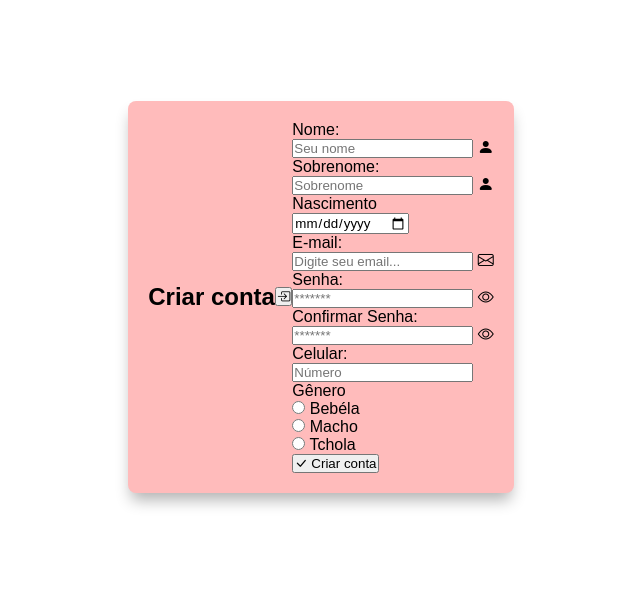
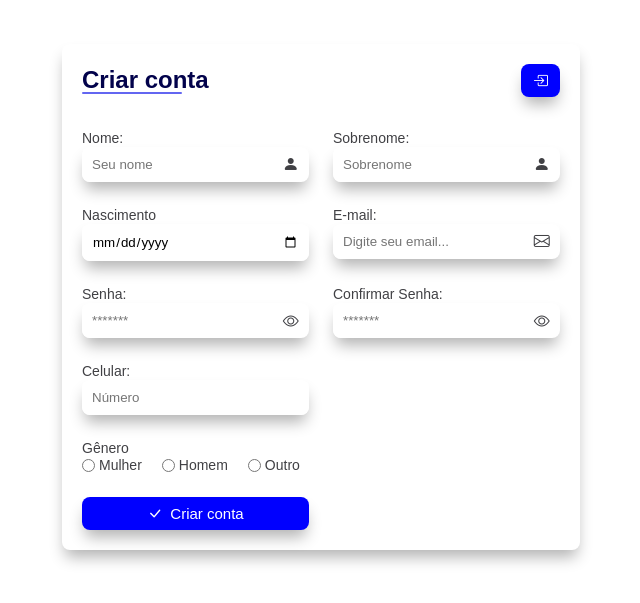
Before and after one commit to DougSantt/dstore, a website: page formulario/form.html in a window 1280 px wide. Shown: the part 103-706 px from the top of the page, without its empty margins (319-959 px from the left). Drawn offline with nearby package versions, Linux system fonts and the light colour scheme.

Commit message:
alteracao nos estilos do form em andamento

```diff
--- a/formulario/form.css
+++ b/formulario/form.css
@@ -11,6 +11,28 @@ body {
     display: flex;
     justify-content: center;
     align-items: center;
+}
+
+.btn-default {
+    background-color: blue;
+    display: flex;
+    justify-content: center;
+    align-items: center;
+    border: none;
+    padding: 8px 12px;
+    border-radius: 8px;
+    font-size: 15px;
+    font-weight: 500;
+    color: #fff;
+    cursor: pointer;
+    gap: 8px;
+    height: fit-content;
+    box-shadow: 0px 10px 15px -3px rgba(0, 0, 0, 0.3);
+    transition: background-color 0.3s ease;
+}
+
+.btn-default:hover {
+    background-color: #6366f1;
 
 }
 
@@ -21,7 +43,8 @@ body {
     gap: 32px;
     padding: 20px;
     border-radius: 8px;
-    background-color: #fbb;
+    background-color: #fff;
+    /* achar uma cor provisória para ver melhor os elementos */
     box-shadow: 0px 10px 15px -3px rgba(0, 0, 0, 0.3);
 }
 
@@ -30,3 +53,108 @@ body {
    align-items: center;
    justify-content: space-between;
 }
+
+#form-title {
+    font-weight: 700;
+    color: #02024b;
+    position: relative;
+}
+
+#form-title::after {
+    content: '';
+    position: absolute;
+    width:100px;
+    height: 2px;
+    border-radius: 30px;
+    background-color:  #6366f1;
+    left:0;
+    bottom: 0;
+}
+
+#form {
+    display: flex;
+    justify-content: space-between;
+    flex-direction: column;
+    gap: 32px;
+    height: 100%;
+}
+
+.input-container {
+    display: grid;
+    gap: 24px;
+}
+
+.form-label {
+    font-size: 14px;
+    color: #404044;
+    font-weight: 500;
+}
+
+.input-field {
+    display: flex;
+    align-items: center;
+    background-color: #ffff;
+    border-radius: 8px;
+    box-shadow: 0px 10px 15px -3px rgba(0, 0, 0, 0.3);
+}
+
+.input-field i {
+    display: flex;
+    align-items: center;
+    width: 30px;
+    height: 20px;
+    color:#404044;
+}
+
+.input-field .password-icon:hover {
+    cursor: pointer;
+    color: blue;
+}
+
+.form-control {
+    padding: 10px;
+    width: 100%;
+    border: none;
+    border-radius: 8px;
+}
+
+.form-control:focus {
+    outline: none;
+}
+
+.input-box .input-field:focus-within {
+    outline: 2px solid #6366f1;
+}
+
+.radio-container {
+    grid-column: span 2;
+}
+
+#gender-inputs {
+    display: flex;
+    gap: 20px;
+}
+
+.radio-box {
+    display: flex;
+    gap: 4px;
+    align-items: center;
+}
+
+.form-control[type="radio"] {
+    accent-color:#6366f1 ;
+}
+
+@media screen and (max-width:500px){
+    #form-container {
+        width: 100%;
+        min-height: 100vh;
+        padding: 32px;
+    }
+
+    .input-container {
+        display: flex;
+        flex-direction: column;
+        gap: 38px;
+    }
+}
--- a/formulario/form.html
+++ b/formulario/form.html
@@ -10,14 +10,13 @@
 <body>
 <main id="form-container">
     <div class="formHeader">
-        <h2>Criar conta</h2>
-        <button class="default">
-                <i class="bi bi-box-arrow-in-right"></i>
+        <h2 id="form-title">Criar conta</h2>
+        <button class="btn-default">
+            <i class="bi bi-box-arrow-in-right"></i>
         </button>
-
-        <form action="" id="form">
+    </div>
+    <form action="" id="form">
         <div class="input-container">
-
             <div class="input-box">
                 <label for="name" class="form-label">Nome:</label>
                 <div class="input-field">
@@ -53,7 +52,7 @@
                 <label for="password" class="form-label">Senha:</label>
                 <div class="input-field">
                     <input type="password" name="password" id="password" class="form-control" placeholder="*******">
-                    <i class="bi bi-eye bi bi-eye-slash"></i>
+                    <i class=" bi bi-eye bi bi-eye-slash password-icon"></i>
                 </div>
             </div>
 
@@ -61,11 +60,11 @@
                 <label for="confirm-password" class="form-label">Confirmar Senha:</label>
                 <div class="input-field">
                     <input type="confirm-password" name="confirm-password" id="confirm-password" class="form-control" placeholder="*******">
-                    <i class="bi bi-eye bi bi-eye-slash"></i>
+                    <i class="bi bi-eye bi bi-eye-slash password-icon"></i>
                 </div>
             </div>
 
-            <div class="input-box">
+            <div class="input-box telephoneBox">
                 <label for="telephone" class="form-label">Celular:</label>
                 <div class="input-field">
                     <input type="tel" name="telephone" id="telephone" class="form-control" placeholder="Número">
@@ -77,17 +76,17 @@
                 <div id="gender-inputs">
                     <div class="radio-box">
                         <input type="radio" name="gender" id="female" class="form-control" value="female">
-                        <label for="female" class="form-label">Bebéla</label>
+                        <label for="female" class="form-label">Mulher</label>
                     </div>
 
                     <div class="radio-box">
                         <input type="radio" name="gender" id="male" class="form-control" value="male">
-                        <label for="male" class="form-label">Macho</label>
+                        <label for="male" class="form-label">Homem</label>
                     </div>
 
                      <div class="radio-box">
                         <input type="radio" name="gender" id="other" class="form-control" value="other">
-                        <label for="other" class="form-label">Tchola</label>
+                        <label for="other" class="form-label">Outro</label>
                     </div>
                 </div>
             </div>
@@ -99,8 +98,8 @@
 
         </div>
 
-        </form>
-    </div>
+    </form>
+
 </main>
 </body>
 </html>
```
